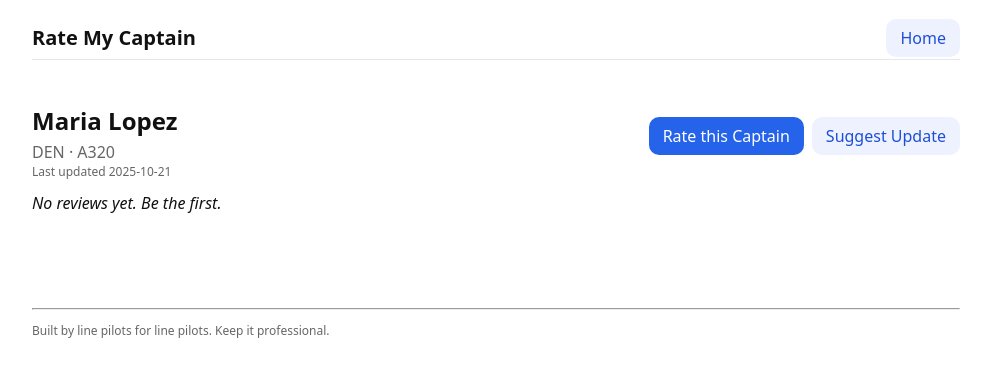
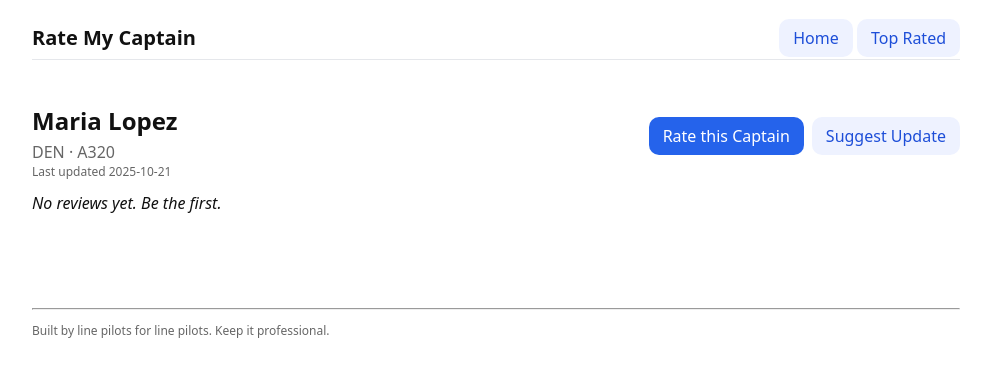
Before and after one commit to businesspj1995-collab/RateMyCaptain, a Flask app: page /captains/3 in a window 1280 px wide. Shown: the top 377 px of the page, without its empty margins (144-1135 px from the left). Run offline with Flask 3, Linux system fonts and the light colour scheme; the visitor is signed in with stand-in values (Sample User, id 1); some libraries are stand-ins or nearby versions.

Commit message:
Add Top Rated link to nav bar

```diff
--- a/templates/base.html
+++ b/templates/base.html
@@ -15,8 +15,10 @@
     <a class="btn" href="{{ url_for('login') }}">Enter</a>
   {% else %}
     <a class="btn subtle" href="{{ url_for('index') }}">Home</a>
+    <a class="btn subtle" href="{{ url_for('top_rated') }}">Top Rated</a>
   {% endif %}
 </nav>
+
     </div>
   </header>
   <main class="wrap">
```
Lines whose indentation alone changed are shown as unchanged.
